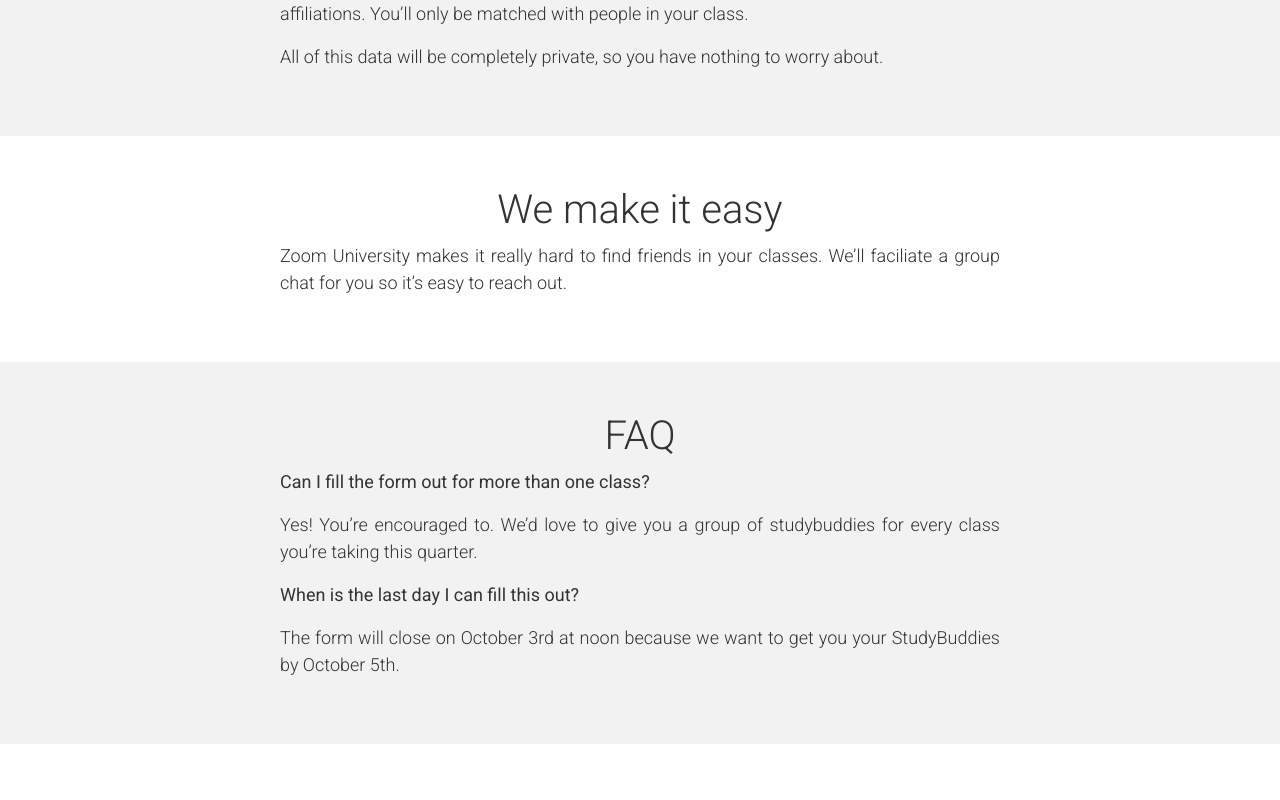
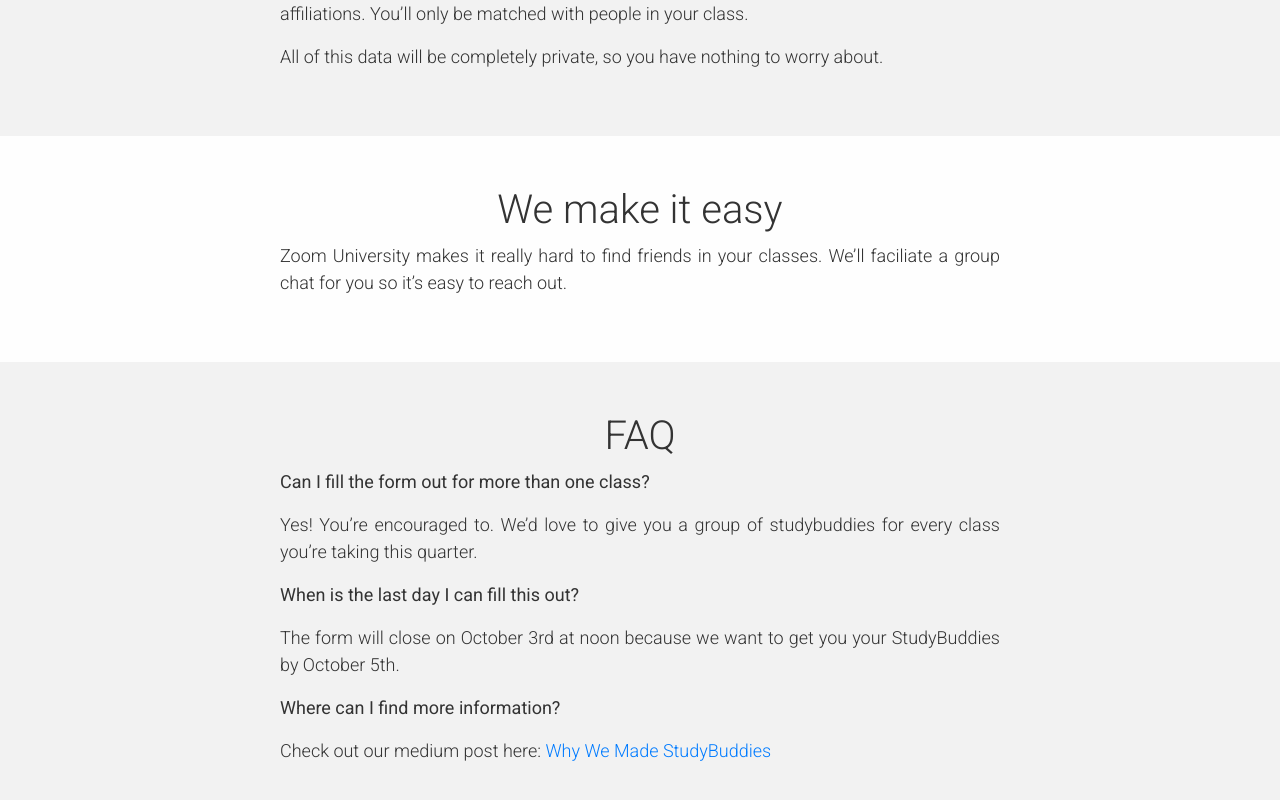
Before and after one commit to vjindal0112/uclastudybuddies, a React (Create React App) app: page /home in a window 1280 px wide. Shown: the part 1135-1935 px from the top of the page. Before the commit the page ends 1879 px from the top, so only its background shows below. Built offline with nearby package versions, Linux system fonts and the light colour scheme; no server answers.

Commit message:
added medium

```diff
--- a/src/pages/Home.js
+++ b/src/pages/Home.js
@@ -182,6 +182,15 @@
             The form will close on October 3rd at noon because we want to get
             you your StudyBuddies by October 5th.
           </p>
+          <p>
+            <b>Where can I find more information?</b>
+          </p>
+          <p>
+            Check out our medium post here:{" "}
+            <a href="https://medium.com/@vjindal0112/why-we-made-studybuddies-493beda5d8f7">
+              Why We Made StudyBuddies
+            </a>
+          </p>
         </TextDiv>
       </Section>
     </>
--- a/src/pages/Submitted.js
+++ b/src/pages/Submitted.js
@@ -2,7 +2,7 @@
 import Header from "../components/Header";
 import styled from "styled-components";
 import { Button } from "../components/styles"; // styles used for shared styles
-import ReactGA from 'react-ga';
+import ReactGA from "react-ga";
 
 const Texth4 = styled.h4`
   max-width: 50%;
```
